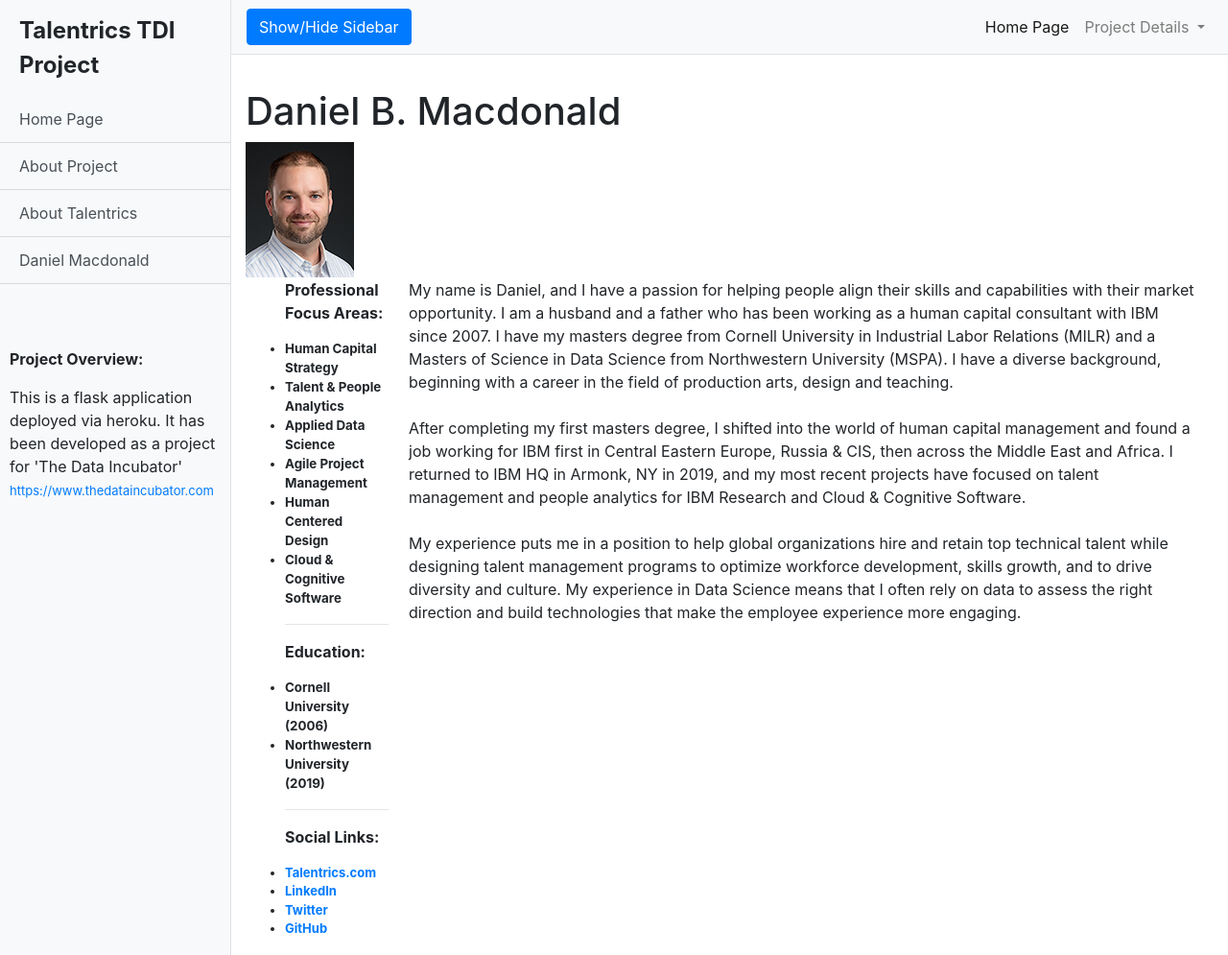
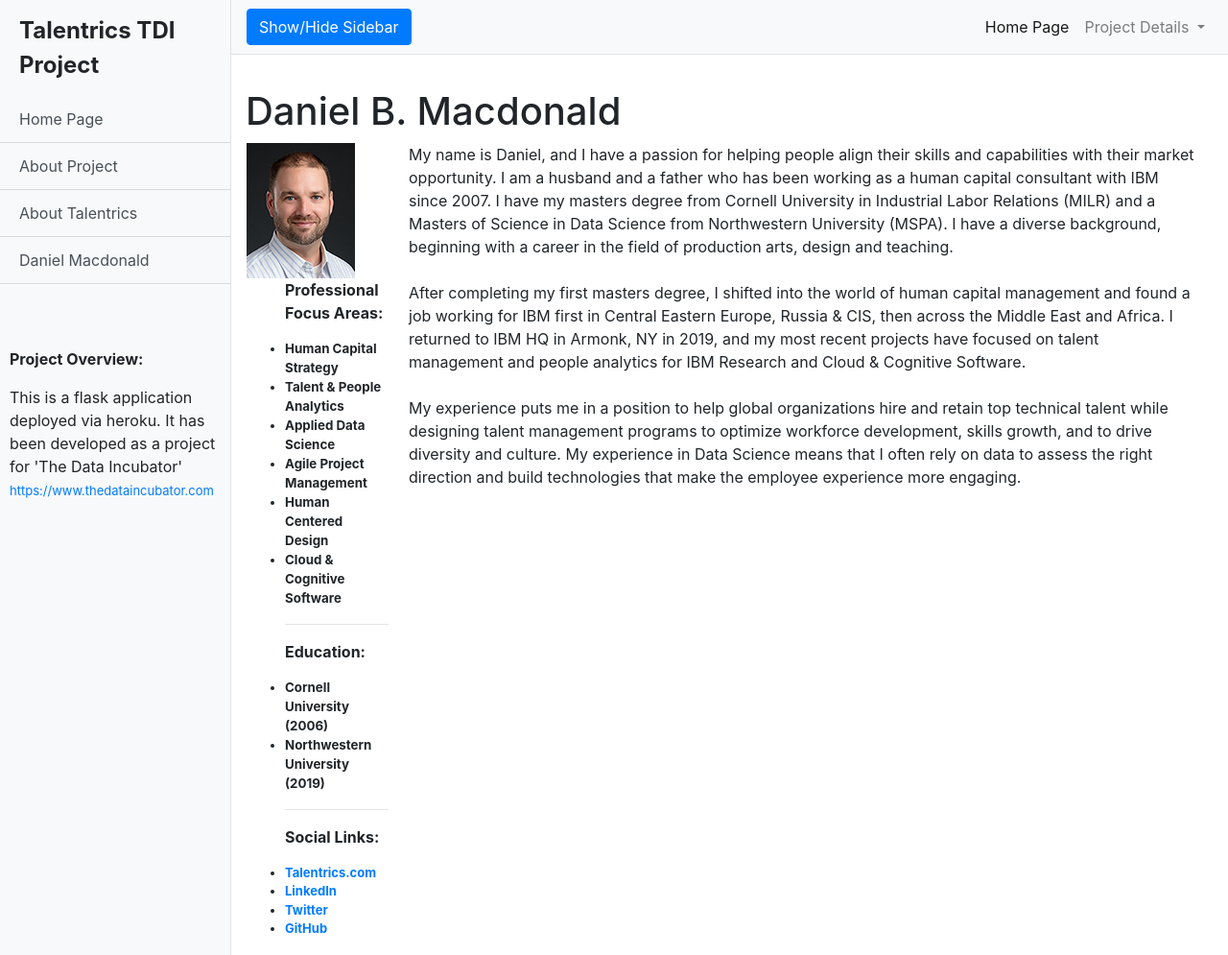
Before and after one commit to talentrics/heroku_test, a Flask app: page /danielbmacdonald in a window 1280 px wide. Shown: the whole page at 96% size. Run offline with Flask 2, Linux system fonts and the light colour scheme; lists and menus that the app fills with data are empty; some libraries are stand-ins or nearby versions.

Commit message:
Update danielbmacdonald.html

```diff
--- a/templates/danielbmacdonald.html
+++ b/templates/danielbmacdonald.html
@@ -8,10 +8,10 @@
   <div class="row">
     <div class="col">
       <h1 style="padding-top: 10px">Daniel B. Macdonald</h1>
-      <img style="vertical-align: top" src="{{ url_for('static', filename='img/DBM_headshot.jpg') }}" width="113" height="141">
 	      <table>
 	        <tr>
 	            <th style="width:150px">
+	            	<img style="align-content: center" src="{{ url_for('static', filename='img/DBM_headshot.jpg') }}" width="113" height="141">
 	            <ul>
 	            	<p style="font-weight: bold">Professional Focus Areas:</p>
 	            	<li style="font-size: smaller;">Human Capital Strategy</li>
```
